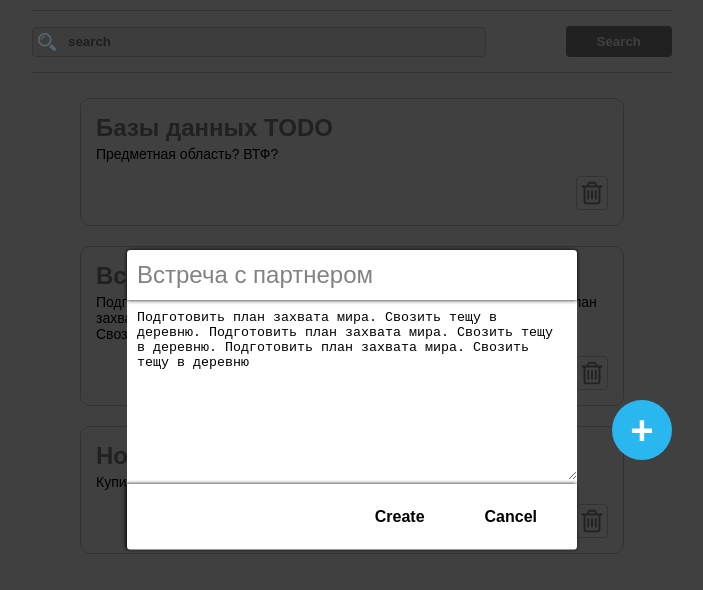
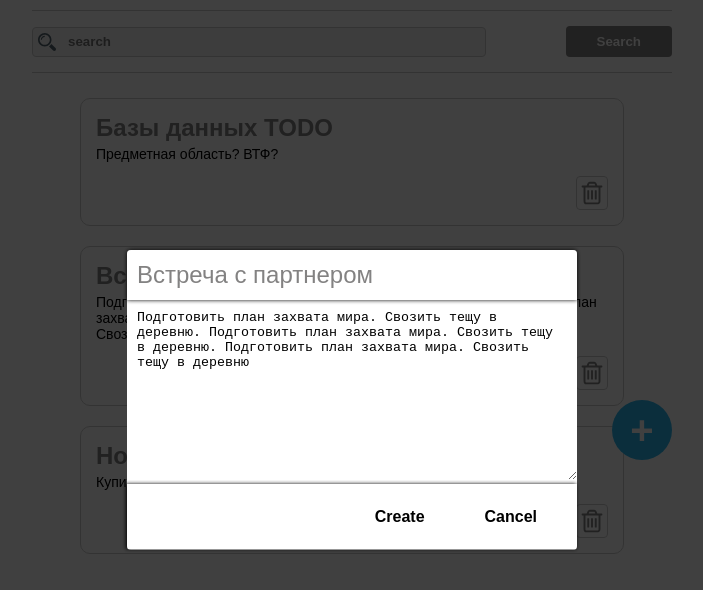
Before and after one commit to krikun1983/todo-react-redux-thunk-ts-node-express-mongobd-js, a React (Create React App) app in the folder 07_react_intro/07_react_intro/: page / in a window 1280 px wide. Both pictures are taken after a click on the item 640 px from the left and 326 px from the top of the page. Shown: the top 590 px of the page, without its empty margins (288-991 px from the left). Built offline with nearby package versions, Linux system fonts and the light colour scheme.

Commit message:
feat: add close modal of field around

```diff
--- a/07_react_intro/07_react_intro/src/components/main/ConfirmModal/ConfirmModal.module.scss
+++ b/07_react_intro/07_react_intro/src/components/main/ConfirmModal/ConfirmModal.module.scss
@@ -6,6 +6,7 @@
   right: 0;
   bottom: 0;
   left: 0;
+  z-index: 10;
   background-color: rgb(0 0 0 / 75%);
 }
 
@@ -13,6 +14,7 @@
   position: absolute;
   top: 50%;
   left: 50%;
+  z-index: 15;
   display: flex;
   flex-direction: column;
   align-items: center;
--- a/07_react_intro/07_react_intro/src/components/main/ConfirmModal/index.tsx
+++ b/07_react_intro/07_react_intro/src/components/main/ConfirmModal/index.tsx
@@ -1,4 +1,4 @@
-import React from 'react';
+import React, {Dispatch, MouseEvent, SetStateAction} from 'react';
 import Button from '../../../Ui-Kit/Button';
 import ButtonEnum from '../../../Ui-Kit/Button/type/ui-button-enum';
 import style from './ConfirmModal.module.scss';
@@ -6,18 +6,27 @@ import style from './ConfirmModal.module.scss';
 type ConfirmModalProps = {
   isOpenFormDeleteNote: boolean;
   onDeleteNote: () => void;
-  onCloseForm: () => void;
+  onCloseForm: (e: MouseEvent<HTMLButtonElement | HTMLDivElement>) => void;
+  onIsOpenFormDeleteNote: Dispatch<SetStateAction<boolean>>;
 };
 
 const ConfirmModal: React.FC<ConfirmModalProps> = ({
   isOpenFormDeleteNote,
   onDeleteNote,
   onCloseForm,
+  onIsOpenFormDeleteNote,
 }) => {
+  const handleModalClose = (e: MouseEvent<HTMLDivElement>) => {
+    const target = e.target as HTMLDivElement;
+    if (target.classList.contains(style.modal__container)) {
+      onIsOpenFormDeleteNote(false);
+    }
+  };
+
   return (
     <>
       {isOpenFormDeleteNote && (
-        <div className={style.modal__container}>
+        <div className={style.modal__container} onClick={handleModalClose}>
           <div className={style.modal__wrapper}>
             <div className={style.modal__question}>Are you sure you need to delete the note?</div>
             <div className={style.modal__btns}>
--- a/07_react_intro/07_react_intro/src/components/main/NoteModal/NoteModal.module.scss
+++ b/07_react_intro/07_react_intro/src/components/main/NoteModal/NoteModal.module.scss
@@ -6,6 +6,7 @@
   right: 0;
   bottom: 0;
   left: 0;
+  z-index: 10;
   background-color: rgb(0 0 0 / 75%);
 }
 
@@ -13,6 +14,7 @@
   position: absolute;
   top: 50%;
   left: 50%;
+  z-index: 15;
   width: 450px;
   height: 300px;
   background-color: $color-white;
--- a/07_react_intro/07_react_intro/src/components/main/NoteModal/NoteModal.tsx
+++ b/07_react_intro/07_react_intro/src/components/main/NoteModal/NoteModal.tsx
@@ -1,4 +1,4 @@
-import React, {ChangeEvent, FormEvent, useState} from 'react';
+import React, {ChangeEvent, Dispatch, FormEvent, MouseEvent, SetStateAction, useState} from 'react';
 import {DataNotes} from '../../../store/types/notes';
 import Button from '../../../Ui-Kit/Button';
 import ButtonEnum from '../../../Ui-Kit/Button/type/ui-button-enum';
@@ -9,9 +9,16 @@ interface NoteModalProps {
   onCloseForm: () => void;
   onSubmitForm: (e: FormEvent<HTMLFormElement>, title: string, description: string) => void;
   notes?: DataNotes;
+  onIsOpenForm: Dispatch<SetStateAction<boolean>>;
 }
 
-const NoteModal: React.FC<NoteModalProps> = ({isOpenForm, onCloseForm, onSubmitForm, notes}) => {
+const NoteModal: React.FC<NoteModalProps> = ({
+  isOpenForm,
+  onCloseForm,
+  onSubmitForm,
+  notes,
+  onIsOpenForm,
+}) => {
   const [valueTitle, setValueTitle] = useState<string>(notes ? notes.title : '');
   const [valueDescription, setValueDescription] = useState<string>(notes ? notes.description : '');
 
@@ -29,6 +36,13 @@ const NoteModal: React.FC<NoteModalProps> = ({isOpenForm, onCloseForm, onSubmitF
     }
   };
 
+  const handleModalClose = (e: MouseEvent<HTMLDivElement>) => {
+    const target = e.target as HTMLDivElement;
+    if (target.classList.contains(style.form_add__container)) {
+      onIsOpenForm(false);
+    }
+  };
+
   const handleSubmitForm = (e: FormEvent<HTMLFormElement>) => {
     e.preventDefault();
     if (valueTitle.trim() || valueDescription.trim()) {
@@ -41,7 +55,7 @@ const NoteModal: React.FC<NoteModalProps> = ({isOpenForm, onCloseForm, onSubmitF
   return (
     <>
       {isOpenForm && (
-        <div className={style.form_add__container}>
+        <div className={style.form_add__container} onClick={handleModalClose}>
           <form className={style.form_add} onSubmit={handleSubmitForm}>
             <input
               type="text"
--- a/07_react_intro/07_react_intro/src/components/main/NoteModal/index.tsx
+++ b/07_react_intro/07_react_intro/src/components/main/NoteModal/index.tsx
@@ -40,7 +40,12 @@ const NoteModalForm: React.FC = () => {
           styles="btn_circle_blue"
         />
       </div>
-      <NoteModal isOpenForm={isOpenForm} onCloseForm={handleClose} onSubmitForm={handleSubmit} />
+      <NoteModal
+        isOpenForm={isOpenForm}
+        onCloseForm={handleClose}
+        onSubmitForm={handleSubmit}
+        onIsOpenForm={setIsOpenForm}
+      />
     </>
   );
 };
--- a/07_react_intro/07_react_intro/src/components/main/notes-list/index.tsx
+++ b/07_react_intro/07_react_intro/src/components/main/notes-list/index.tsx
@@ -74,6 +74,7 @@ const NotesList: React.FC = () => {
           isOpenFormDeleteNote={isOpenFormDeleteNote}
           onDeleteNote={handleDeleteNote}
           onCloseForm={handleCloseFormDeleteNote}
+          onIsOpenFormDeleteNote={setIsOpenFormDeleteNote}
         />
       )}
       {isOpenForm && (
@@ -82,6 +83,7 @@ const NotesList: React.FC = () => {
           onCloseForm={handleCloseForm}
           onSubmitForm={handleSubmit}
           notes={notes}
+          onIsOpenForm={setIsOpenForm}
         />
       )}
       <NoteModalForm />
```
